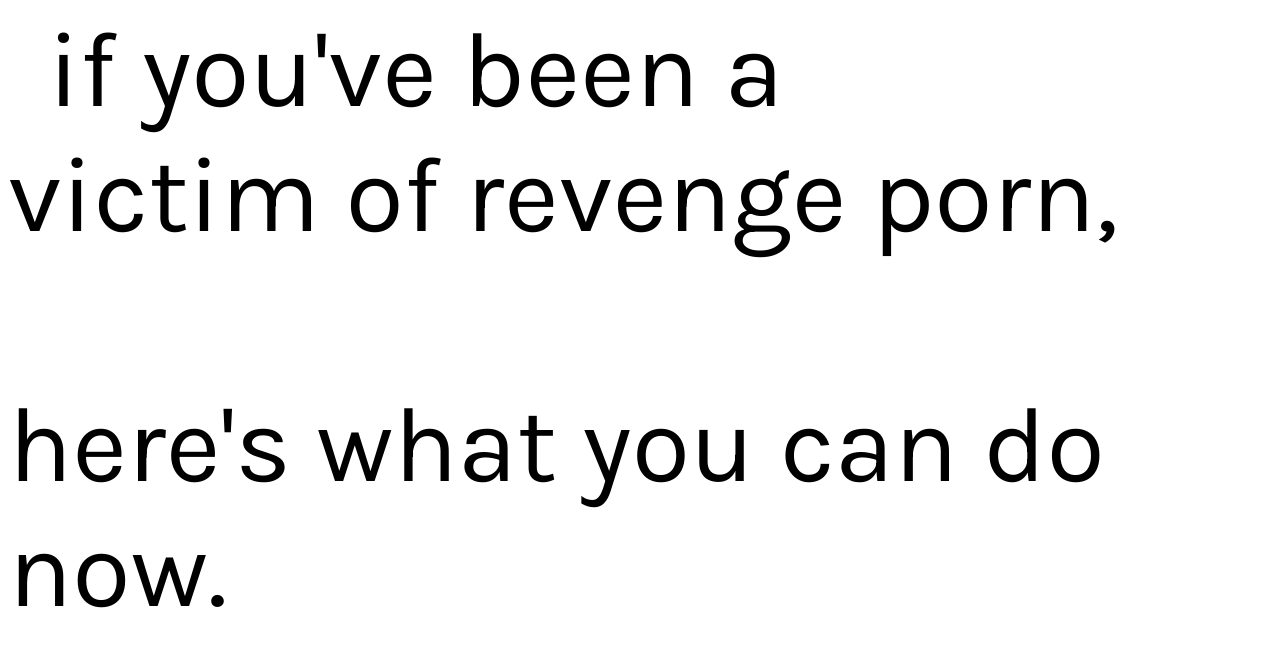
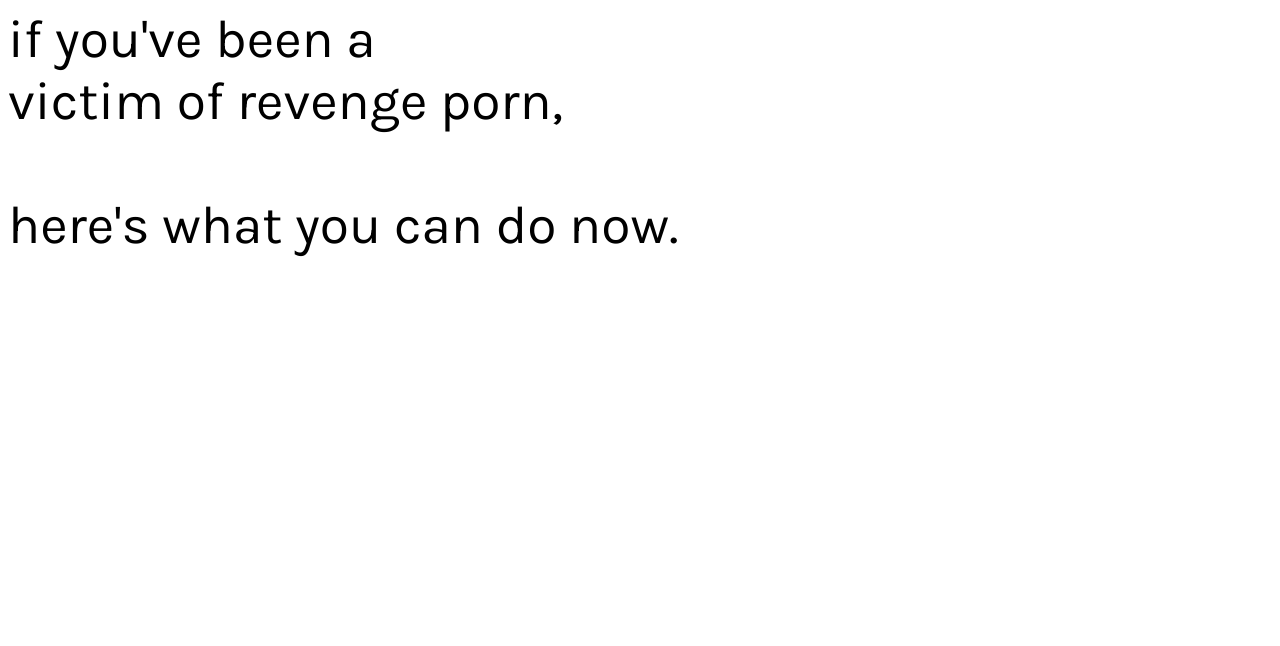
Before and after one commit to choef/WHACK2016, a plain HTML site: page WHACKHomePage.html in a window 1280 px wide. Drawn offline with Linux system fonts and the light colour scheme.

Commit message:
lowering text size of h0

```diff
--- a/whackcss.css
+++ b/whackcss.css
@@ -4,7 +4,6 @@ h0 {
     color: black;
     text-align: left;
     text-transform: lowercase;
-    font-size: 80pt;
-    margin-left: 40px;
+    font-size: 40pt;
     font-family: 'Karla', sans-serif;
   }
```
